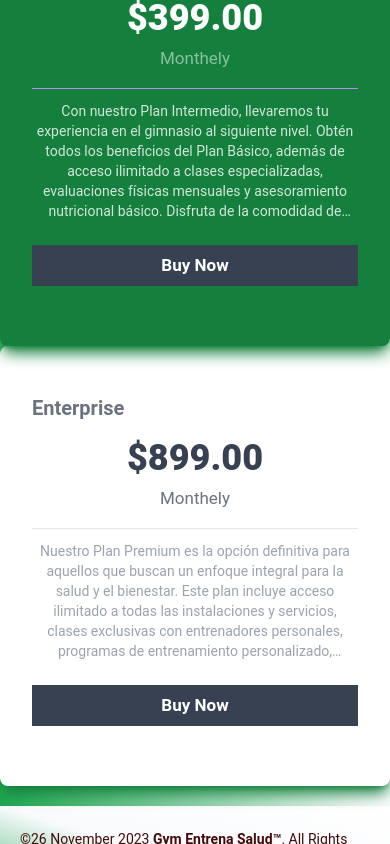
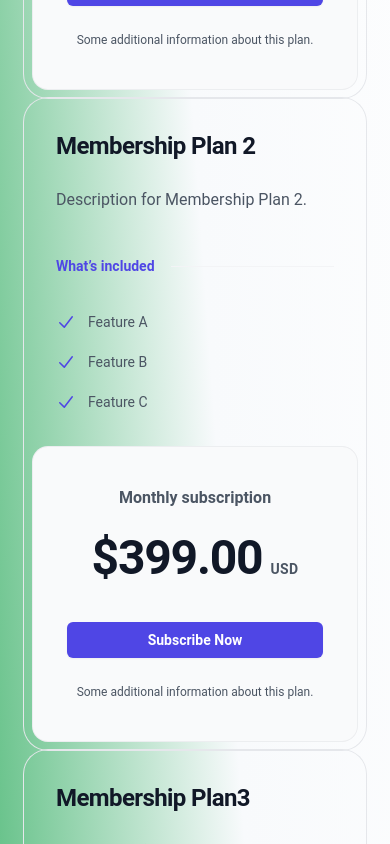
Before and after one commit to Aubar48/tpGrupo8Utn, a React (Vite) app: page / in a window 390 px wide. Shown: the part 2600-3444 px from the top of the page. Built offline with nearby package versions, Linux system fonts and the light colour scheme.

Commit message:
new card home

```diff
--- a/package.json
+++ b/package.json
@@ -10,6 +10,7 @@
     "preview": "vite preview"
   },
   "dependencies": {
+    "@heroicons/react": "^2.0.18",
     "react": "^18.2.0",
     "react-dom": "^18.2.0",
     "react-router-dom": "^6.19.0",
--- a/src/components/card/Card.jsx
+++ b/src/components/card/Card.jsx
@@ -42,7 +42,7 @@
           className="my-5 ml-2 max-lg:ml-0 max-w-sm rounded-lg overflow-hidden  md:w-1/2 shadow-lg shadow-green-700 dark:shadow-purple-700"
           data-aos="fade-down"
           data-aos-anchor="#example-anchor"
-          data-aos-offset="50"
+          data-aos-offset="500"
           data-aos-duration="1000"
 
         >
--- a/src/components/cardPrice/CardPrice.jsx
+++ b/src/components/cardPrice/CardPrice.jsx
@@ -4,8 +4,8 @@
       className="my-5 flex flex-wrap items-center justify-center "
       data-aos="fade-down"
       data-aos-anchor="#example-anchor"
-      data-aos-offset="50"
-      data-aos-duration="1000"
+      data-aos-offset="500"
+      data-aos-duration="3000"
     >
       <div className="flex flex-col sm:flex-col lg:flex-row xl:flex-row md:flex-row justify-center items center container">
         <div className="hover:scale-105 transform-gpu duration-700 py-12 sm:py-12 md:py-6 lg:py-6 xl:py-6 px-8 w-full md:max-w-min sm:w-full bg-white z-30 rounded-lg shadow-lg shadow-green-700 dark:shadow-purple-700">
--- /dev/null
+++ b/src/components/cardSimple/CardSimple.jsx
@@ -0,0 +1,130 @@
+import React from "react";
+import { CheckIcon } from "@heroicons/react/20/solid";
+
+export const CardSimple = () => {
+  const cardSimpleData = [
+    {
+      title: "Membership Plan 1",
+      description: "Description for Membership Plan 1.",
+      includedFeatures: ["Feature 1", "Feature 2", "Feature 3"],
+      paymentInfo: "One-time payment",
+      price: "$199",
+      currency: "USD",
+      link: "#",
+      buttonText: "Get Access Now",
+      additionalInfo: "Some additional information about this plan.",
+      alignment: "start",
+      animationDirection: "right",
+    },
+    {
+      title: "Membership Plan 2",
+      description: "Description for Membership Plan 2.",
+      includedFeatures: ["Feature A", "Feature B", "Feature C"],
+      paymentInfo: "Monthly subscription",
+      price: "$399.00",
+      currency: "USD",
+      link: "#",
+      buttonText: "Subscribe Now",
+      additionalInfo: "Some additional information about this plan.",
+      alignment: "end",
+      animationDirection: "left",
+    },
+    {
+      title: "Membership Plan3",
+      description: "Description for Membership Plan 2.",
+      includedFeatures: ["Feature A", "Feature B", "Feature C"],
+      paymentInfo: "Monthly subscription",
+      price: "$899.00",
+      currency: "USD",
+      link: "#",
+      buttonText: "Subscribe Now",
+      additionalInfo: "Some additional information about this plan.",
+      alignment: "start",
+      animationDirection: "right",
+    },
+  ];
+
+  return (
+    <>
+      {cardSimpleData.map((data, index) => (
+        <div
+          key={index}
+          className={`flex flex-col  ${
+            data.alignment === "start" ? "justify-start" : "justify-end"
+          }`}
+        >
+          <div
+            className={``}
+            data-aos={`fade-${data.animationDirection}`}
+            data-aos-anchor="#example-anchor"
+            data-aos-offset="500"
+            data-aos-duration="2000"
+          >
+            <div className={`mx-auto max-w-5xl px-6 `}>
+              <div
+                className={`mx-auto max-w-2xl rounded-3xl ring-1 ring-gray-200 sm:mt-20 lg:mx-0 lg:flex lg:max-w-none ${
+                  data.alignment === "start" ? "justify-start" : "justify-end"
+                }`}
+              >
+                <div className="p-8 sm:p-10 lg:flex-auto">
+                  <h3 className="text-2xl font-bold tracking-tight text-gray-900">
+                    {data.title}
+                  </h3>
+                  <p className="mt-6 text-base leading-7 text-gray-600">
+                    {data.description}
+                  </p>
+                  <div className="mt-10 flex items-center gap-x-4">
+                    <h4 className="flex-none text-sm font-semibold leading-6 text-indigo-600">
+                      What’s included
+                    </h4>
+                    <div className="h-px flex-auto bg-gray-100" />
+                  </div>
+                  <ul
+                    role="list"
+                    className="mt-8 grid grid-cols-1 gap-4 text-sm leading-6 text-gray-600 sm:grid-cols-2 sm:gap-6"
+                  >
+                    {data.includedFeatures.map((feature, index) => (
+                      <li key={index} className="flex gap-x-3">
+                        <CheckIcon
+                          className="h-6 w-5 flex-none text-indigo-600"
+                          aria-hidden="true"
+                        />
+                        {feature}
+                      </li>
+                    ))}
+                  </ul>
+                </div>
+                <div className="-mt-2 p-2 lg:mt-0 lg:w-full lg:max-w-md lg:flex-shrink-0">
+                  <div className="rounded-2xl bg-gray-50 py-10 text-center ring-1 ring-inset ring-gray-900/5 lg:flex lg:flex-col lg:justify-center lg:py-16">
+                    <div className="mx-auto max-w-xs px-8">
+                      <p className="text-base font-semibold text-gray-600">
+                        {data.paymentInfo}
+                      </p>
+                      <p className="mt-6 flex items-baseline justify-center gap-x-2">
+                        <span className="text-5xl font-bold tracking-tight text-gray-900">
+                          {data.price}
+                        </span>
+                        <span className="text-sm font-semibold leading-6 tracking-wide text-gray-600">
+                          {data.currency}
+                        </span>
+                      </p>
+                      <a
+                        href={data.link}
+                        className="mt-10 block w-full rounded-md bg-indigo-600 px-3 py-2 text-center text-sm font-semibold text-white shadow-sm hover:bg-indigo-500 focus-visible:outline focus-visible:outline-2 focus-visible:outline-offset-2 focus-visible:outline-indigo-600"
+                      >
+                        {data.buttonText}
+                      </a>
+                      <p className="mt-6 text-xs leading-5 text-gray-600">
+                        {data.additionalInfo}
+                      </p>
+                    </div>
+                  </div>
+                </div>
+              </div>
+            </div>
+          </div>
+        </div>
+      ))}
+    </>
+  );
+};
--- a/src/pages/about/About.jsx
+++ b/src/pages/about/About.jsx
@@ -52,11 +52,7 @@
             <h2>Nuestra Misión</h2>
             <p>
               En Gym Entrena Salud, creemos en la importancia de la salud
-              integral. Nuestra misión es proporciimport ReproductorAudio from
-              './../reproductoAudio/ReproductorAudio'; onar a nuestros miembros
-              noimport ReproductorAudio from
-              './../reproductoAudio/ReproductorAudio'; import ReproductorAudio
-              from './../../components/reproductoAudio/ReproductorAudio'; solo
+              integral. Nuestra misión es proporcionar a nuestros miembros solo
               un lugar para hacer ejercicio, sino también una comunidad donde
               puedan aprender, crecer y alcanzar su máximo potencial.
             </p>
--- a/src/pages/home/Home.jsx
+++ b/src/pages/home/Home.jsx
@@ -4,6 +4,7 @@
 import { Footer } from "/src/components/footer/Footer.jsx";
 import { CardPrice } from "../../components/cardPrice/CardPrice";
 import ReproductorAudio from '../../components/reproductoAudio/ReproductorAudio';
+import { CardSimple } from "../../components/cardSimple/CardSimple";
 
 function Home() {
   return (
@@ -15,6 +16,7 @@
         <Navbar />
         <Carrousel />
         <Card />
+        <CardSimple/>
         <CardPrice />
         <ReproductorAudio/>
         <Footer />
--- a/src/pages/login/Login.jsx
+++ b/src/pages/login/Login.jsx
@@ -97,7 +97,7 @@
                           onChange={(evento) => setEmail(evento.target.value)}
                           value={Email}
                           autoComplete="off"
-                          name="email"
+
                         />
                       </div>
                       <div className="mb-4">
@@ -117,7 +117,7 @@
                           }
                           value={Password}
                           autoComplete="off"
-                          name="password"
+
                         />
                         <p className="text-xs italic text-red-500">
                           Please choose a password.
```
Also changed, not shown: src/pages/contacto/Contacto.jsx (+6 -6 lines), src/pages/register/Register.jsx (+4 -8 lines), 1 other file (tests, documents, lock files or other folders).
